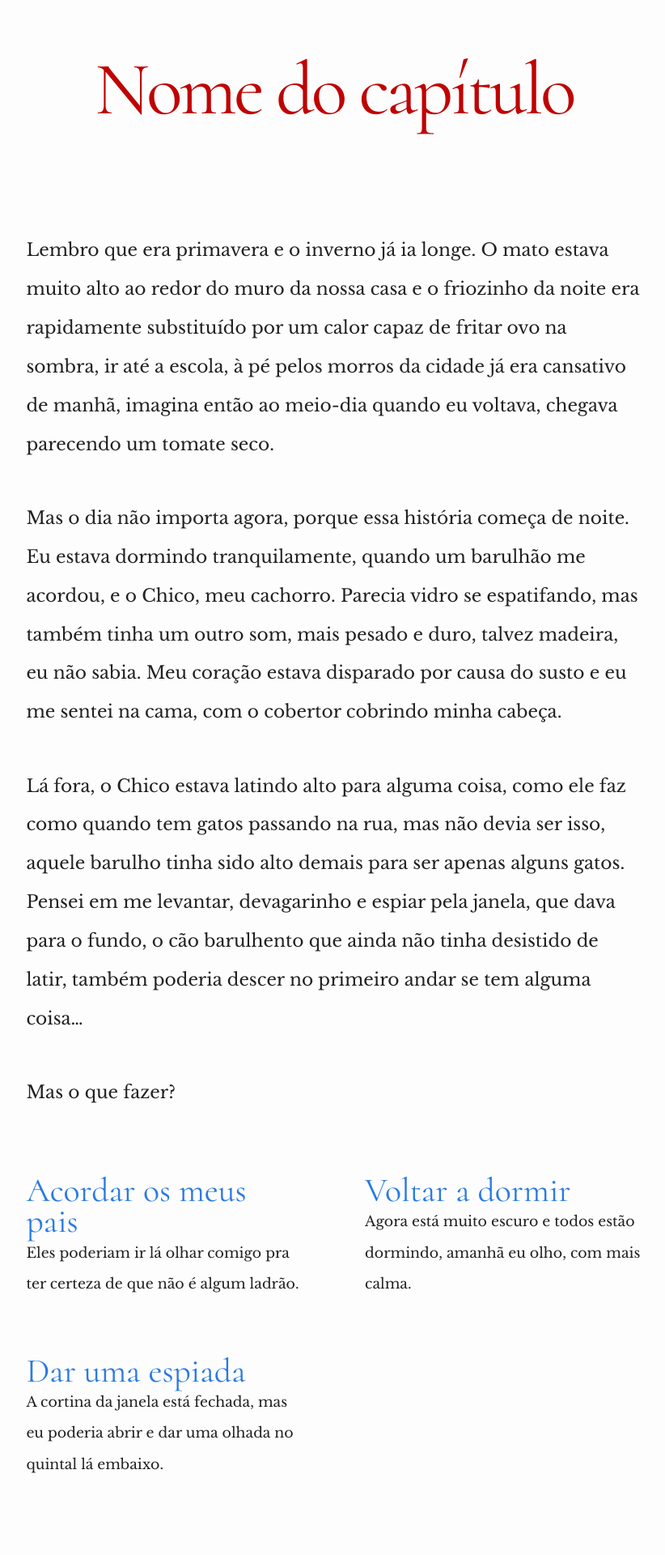
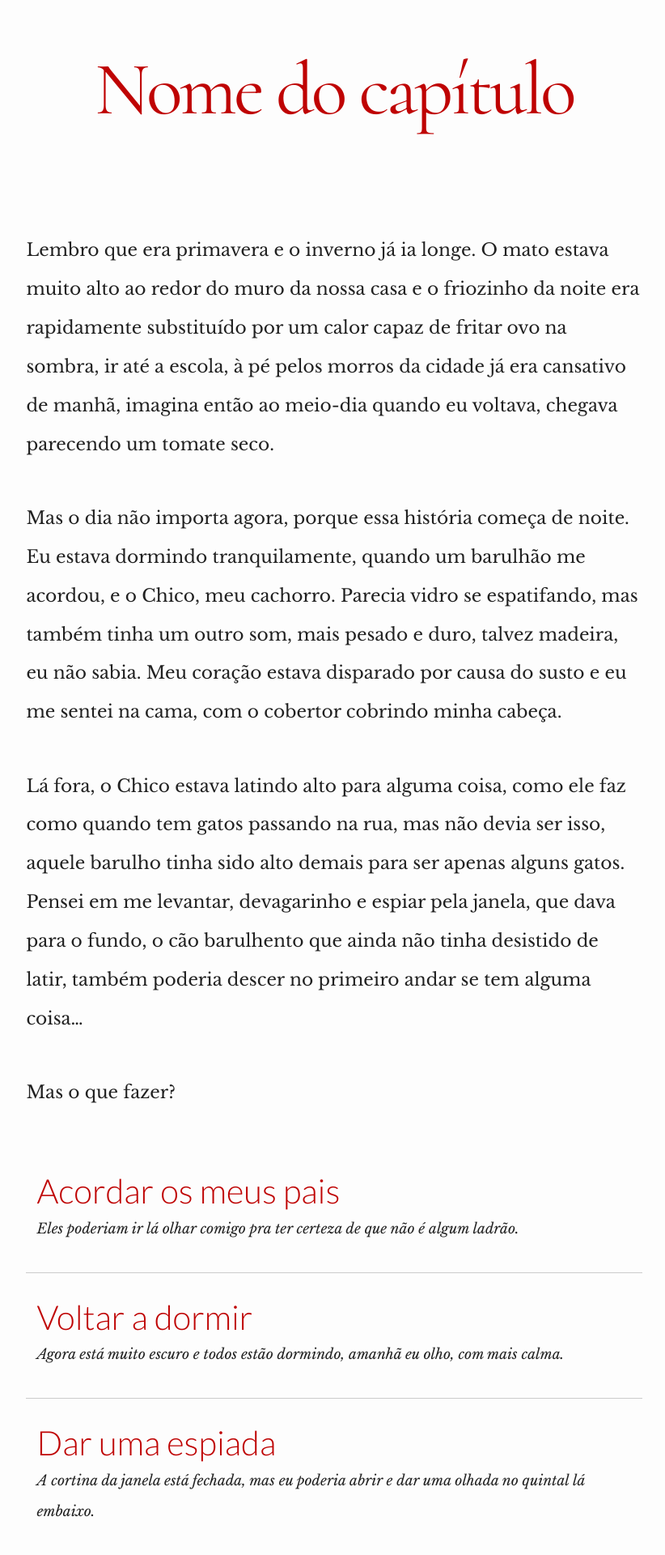
Before and after one commit to MRRaduan/book-interactive-fiction, a Jekyll site: the page built from index.md, in a window 1280 px wide. Shown: the part 2934-4854 px from the top of the page at 81% size, without its empty margins (227-1049 px from the left). Built offline with Jekyll 4.4.1, drawn with Linux system fonts in a browser that asks for light colours; some web fonts are replaced; our own code applies the rules of GitHub Pages for plain Markdown files; before the commit the page ends 4796 px from its top, so only the background shows below that.

Commit message:
Styling choices buttons

```diff
--- a/_sass/minima.scss
+++ b/_sass/minima.scss
@@ -45,11 +45,12 @@ $on-laptop:        800px !default;
 
 // Import partials.
 @import
+
+"minima/colors",
    "minima/base",
   "minima/layout",
   "minima/syntax-highlighting",
   // Book
 "minima/reset",
-"minima/colors",
   "minima/home"
 ;
--- a/_sass/minima/_base.scss
+++ b/_sass/minima/_base.scss
@@ -260,18 +260,72 @@ table {
 ul {
   display: flex;
   flex-wrap: wrap;
-  flex-direction: row;
+  flex-direction: column;
   justify-content: space-between;
-  align-items: center;
   li {
-    width: 45%;
+    padding: 0 0.6em;
+    cursor: pointer;
+    transition: all .15s ease-in-out;
+    position: relative;
+
+    &:after {
+      content: '';
+      display: block;
+      position: absolute;
+      width: 100%;
+      height: 100%;
+      z-index: -1;
+      transform: scaleY(0);
+      top: 0;
+      left: 0px;
+      background-color: $primaryColor;
+      transition: all .15s ease-in-out;
+      transform-origin: bottom;
+    }
+    &:hover {
+      &:after {
+        transform: scaleY(1);
+        transition: all .3s ease-in-out;
+        transform-origin: bottom;
+      }
+    }
+
     p {
       font-size: 0.8em;
+      font-style: italic;
+      transition: all .15s ease-in-out;
     }
     a {
       display: block;
-      font-family: 'Cormorant', serif;
+      font-family: 'Lato', serif;
+      font-weight: 300;
       font-size: 2.4em;
+      color: $secondaryColor !important;
+      margin-bottom: 0.2em;
+      font-style: normal;
+      transition: all .3s ease-in-out;
+      position: relative;
+    }
+
+    &:hover {
+      // background-color: $primaryColor;
+      // transition: all .3s ease-in-out;
+      a {
+        color: #fff !important;
+        text-decoration: none !important;
+        font-style: none !important;
+        transition: all .3s ease-in-out;
+      }
+      p {
+        color: #525252;
+        transition: all .3s ease-in-out;
+      }
+    }
+  }
+  li:not(:last-child) {
+    border-bottom: 1px solid rgba(0,0,0,0.2);
+    &:hover {
+      border-bottom: 1px solid rgba(0,0,0,0);
     }
   }
 }
--- a/_sass/minima/_home.scss
+++ b/_sass/minima/_home.scss
@@ -7,6 +7,7 @@ body {
   height: 100vh;
  //   background-color: $primaryColor;
  background: url('bg-home.png') no-repeat center center;
+ background-attachment: fixed;
  background-size: cover;
   display: flex;
   flex-direction: column;
```
